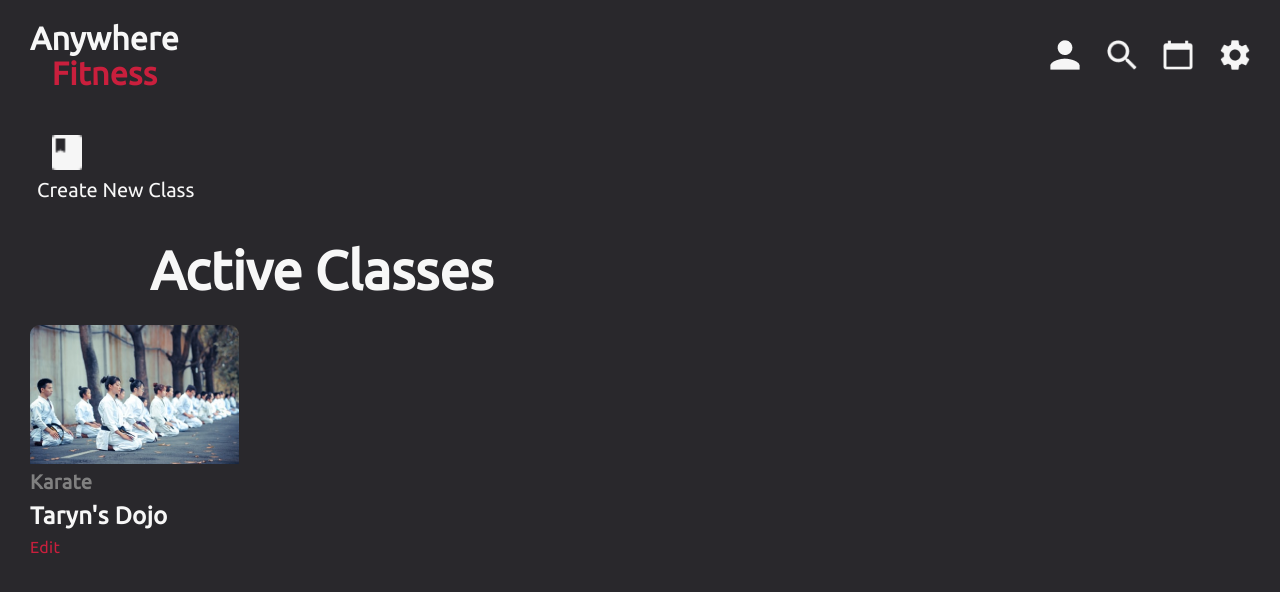
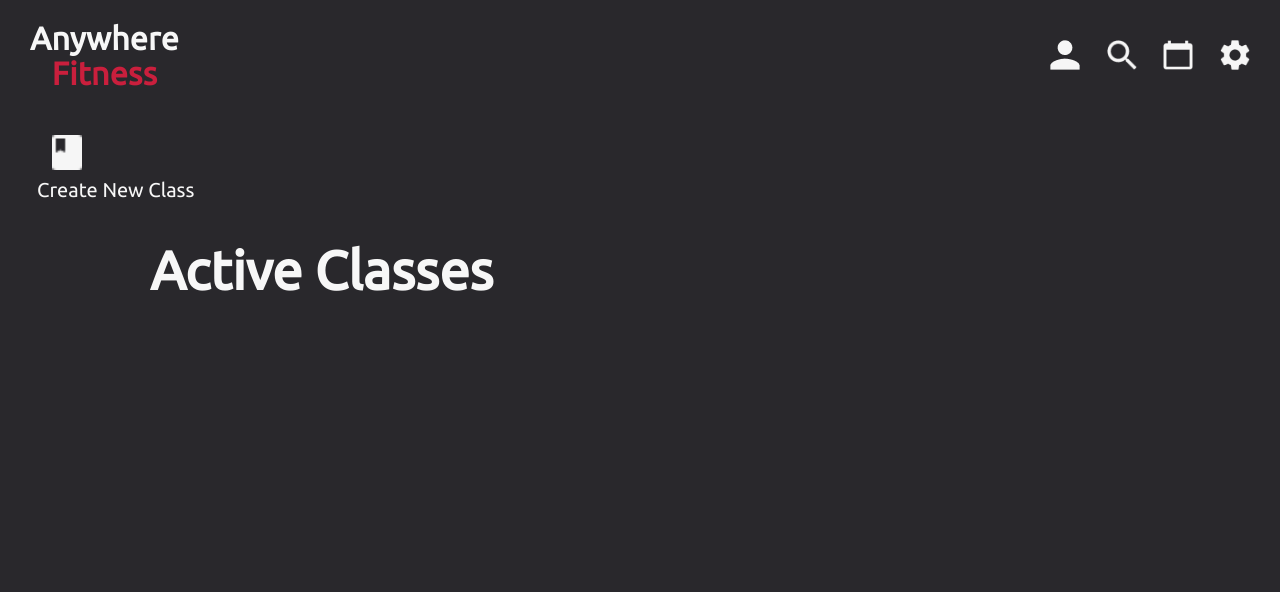
Before and after one commit to rbabaci1/Anywhere-Fitness, a React (Create React App) app in the folder anywhere-fitness/: page / in a window 1280 px wide. Shown: the top 592 px of the page. Built offline with nearby package versions, Linux system fonts and the light colour scheme.

Commit message:
in InstructorHomePage, mapp over the classes and render them

```diff
--- a/anywhere-fitness/src/Pages/InstructorHomePage/InstructorHomePage.js
+++ b/anywhere-fitness/src/Pages/InstructorHomePage/InstructorHomePage.js
@@ -75,7 +75,9 @@ export default function InstructorHomePage() {
         <div className='active-classes'>
           <h1>Active Classes</h1>
           <div className='classes'>
-            <InstructorClassCard classInfo={classData} />
+            {classes.map(classInfo => (
+              <InstructorClassCard classInfo={classInfo} />
+            ))}
           </div>
         </div>
       </div>
```
